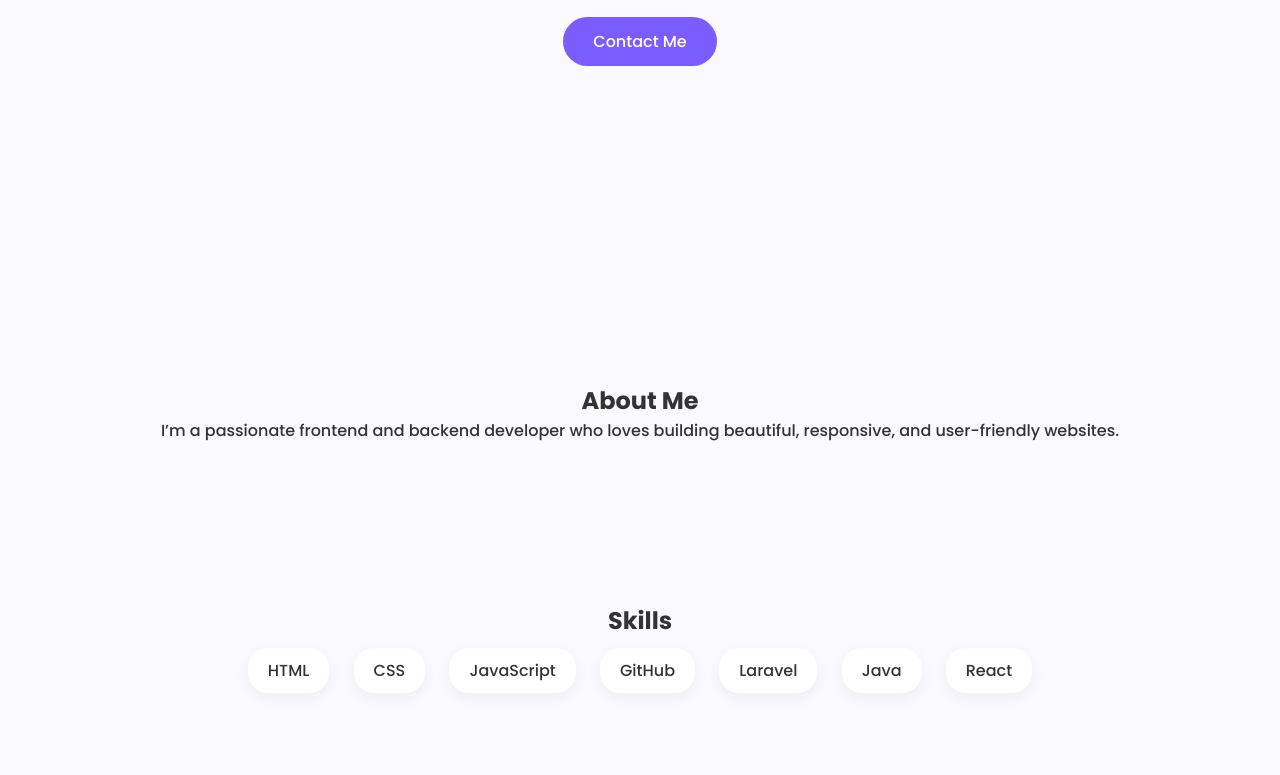
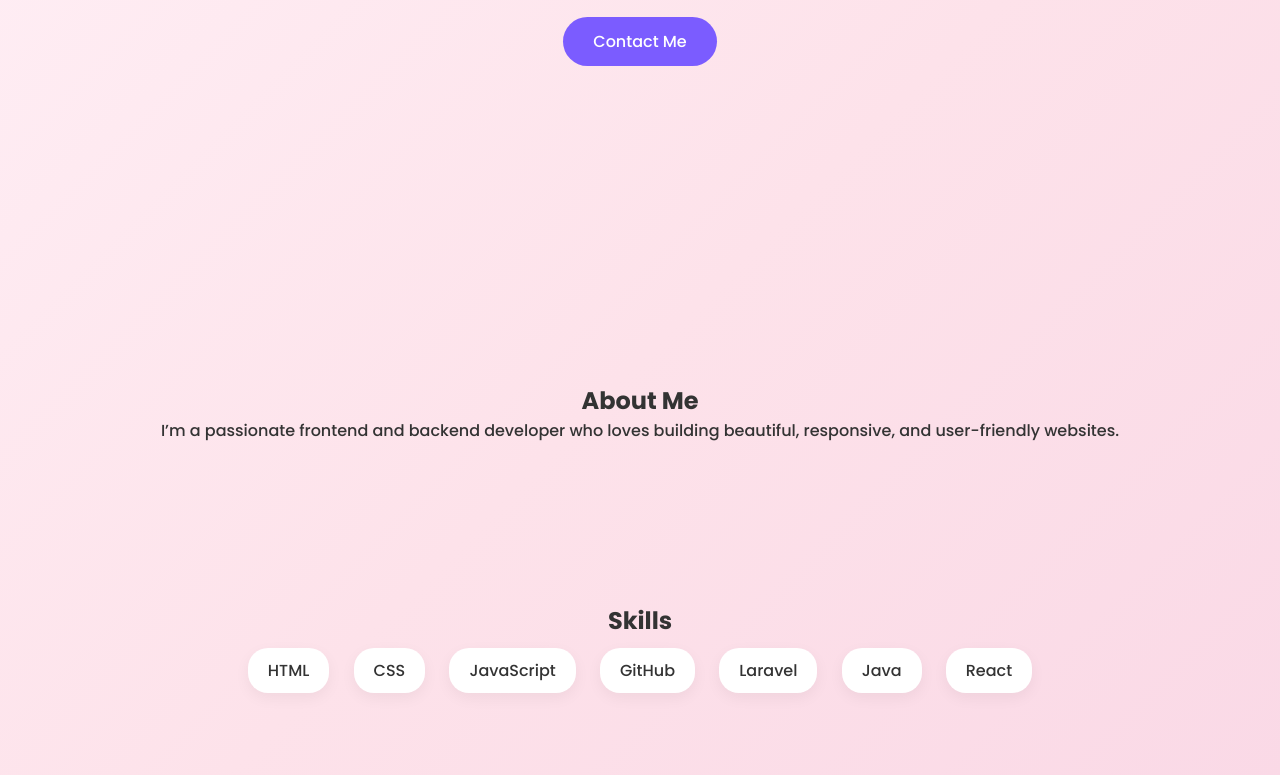
Before and after one commit to ikoo-oo/ikoo-oo.github.io, a plain HTML site: page index.html in a window 1280 px wide. Shown: the part 412-1187 px from the top of the page. Drawn offline with Linux system fonts and the light colour scheme.

Commit message:
Change body background to a gradient

```diff
--- a/style.css
+++ b/style.css
@@ -8,7 +8,12 @@
 }
 
 body {
-  background: #f9f9ff;
+  background: linear-gradient(
+    135deg,
+    #fff1f7,
+    #fde2ea,
+    #f9d6e5
+  );
   color: #333;
 }
 
```
